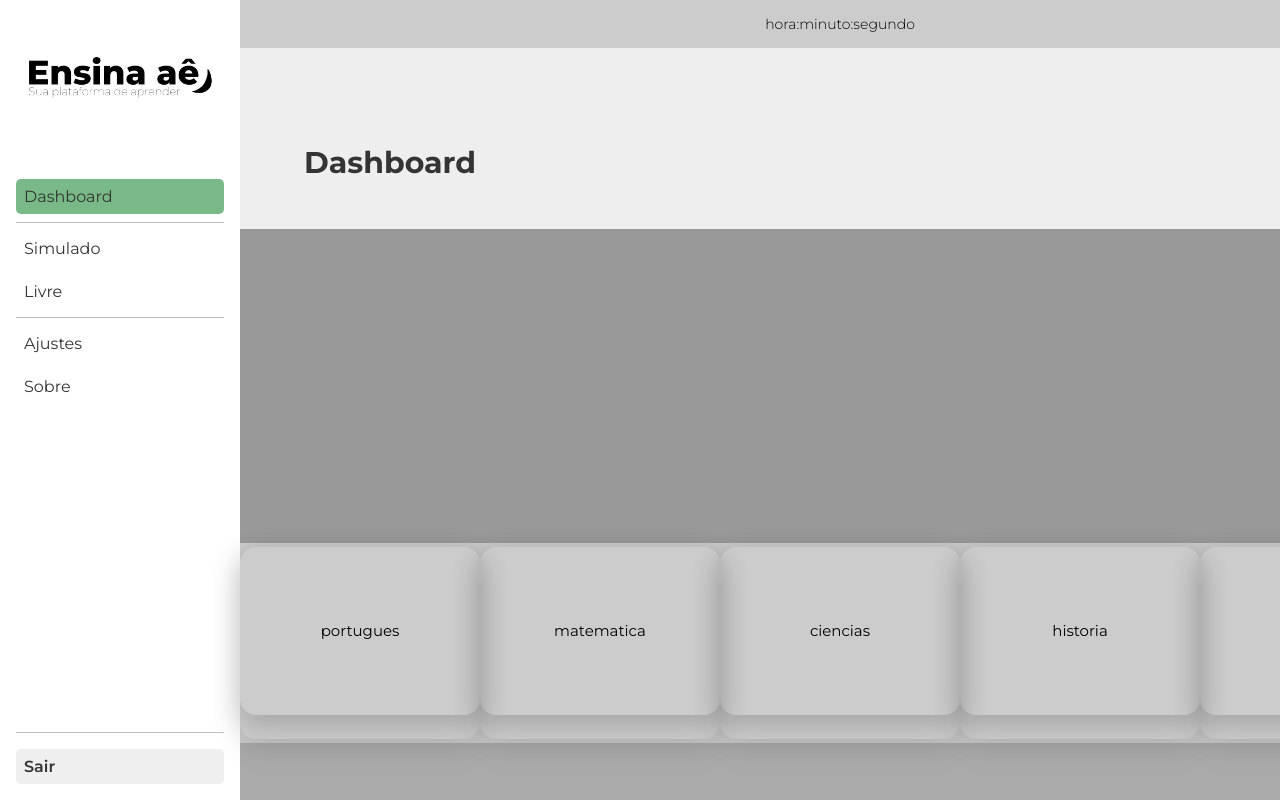
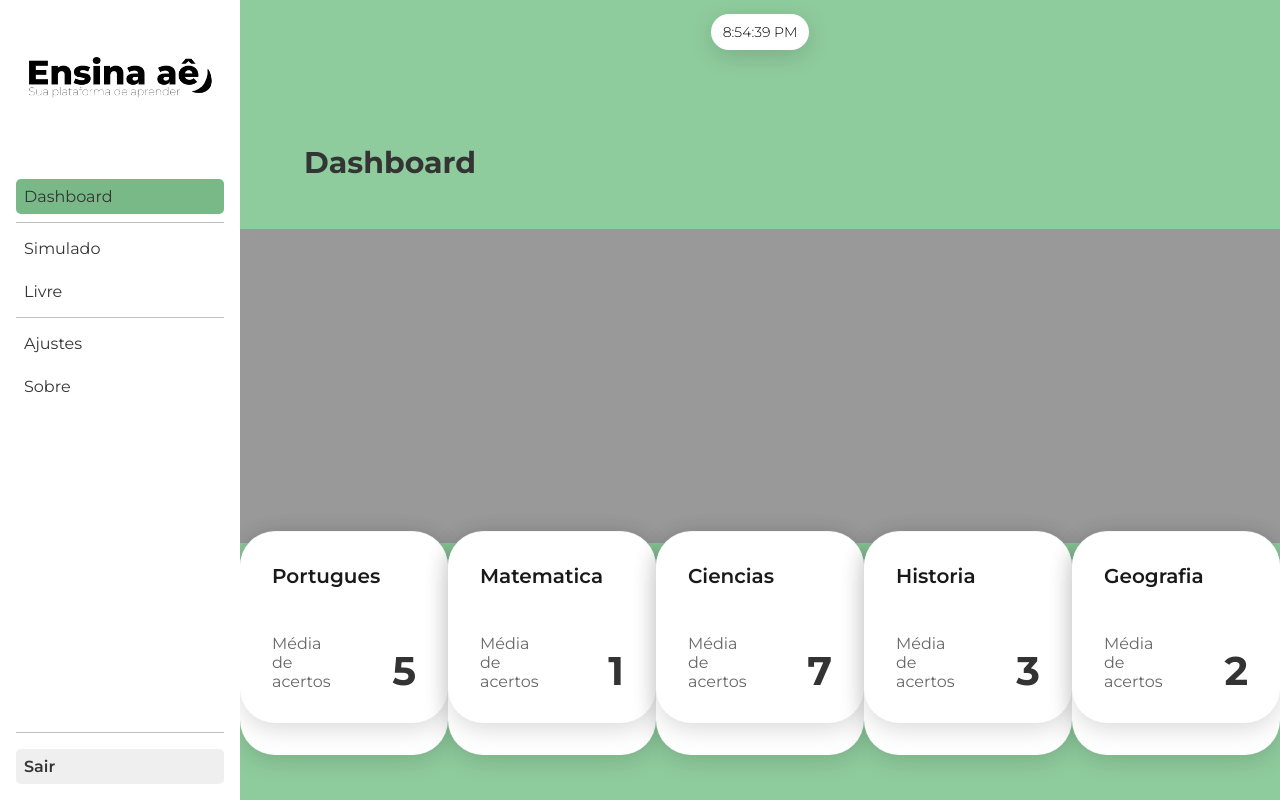
Before and after one commit to JulioJurema/EnsinaAe, a React (Vite) app: page / in a window 1280 px wide. Built offline with nearby package versions, Linux system fonts and the light colour scheme.

Commit message:
criação e estilização de elementos da dashboard pt1

```diff
--- a/src/App.css
+++ b/src/App.css
@@ -13,5 +13,4 @@
   .contentArea {
     height: 100%;
     width: 100%;
-    margin-right: 2em;
   }
--- a/src/App.tsx
+++ b/src/App.tsx
@@ -22,7 +22,7 @@ const App: React.FC = () => {
           <Navbar />
         </div>
       )}
-      <div className="contentArea max-h-[100vh]">
+      <div className="contentArea max-h-[100vh] w-[100%] m-[0] overflow-hidden">
         <Routes>
           <Route path='/' element={<Dashboard />} />
           <Route path='/simulado' element={<Simulado simulado={true} />} />
--- a/src/Components/CardMedia/index.tsx
+++ b/src/Components/CardMedia/index.tsx
@@ -1,21 +1,27 @@
 import React from "react";
 
-interface CardMediaProps{
-    cat: string;
-    media: number
-    max: number
-
+interface CardMediaProps {
+  cat: string;
+  media: number;
+  max: number;
 }
 
 const CardMedia: React.FC<CardMediaProps> = (props) => {
-    return(
-        <section className=" m-auto h-[12em] w-[15em] rounded-[1em] pb-[1.5em] shadow-[0_10px_30px_rgba(0,0,0,0.1)]">
-            <div className="flex justify-center items-center h-[100%] w-[100%] rounded-[1em] shadow-[0_10px_30px_rgba(0,0,0,0.2)]">
-                <p>{props.cat}</p>
-            </div>
-
-        </section>
-    )
+  return (
+    <div className="bg-[white] rounded-[35px] shadow-[0_6px_25px_rgba(0,0,0,0.15)] w-[15em] h-[14em] flex items-center justify-center">
+      <div className="bg-[white] rounded-[35px] shadow-[0_6px_25px_rgba(0,0,0,0.15)] w-[100%] h-[85%] mb-[15%] p-[2em] flex flex-col justify-between">
+        <h3 className="text-[20px] font-[600] text-[rgba(0,0,0,0.9)] capitalize">
+          {props.cat}
+        </h3>
+        <div className="flex justify-between items-end mt-[10px]">
+          <p className="text-[16px] w-[50%] text-[rgba(0,0,0,0.6)]">Média de acertos</p>
+          <span className="text-[40px] font-[700] text-[rgba(0,0,0,0.8)] leading-[1]">
+            {props.media}
+          </span>
+        </div>
+      </div>
+    </div>
+  );
 };
 
 export default CardMedia;
--- a/src/Pages/Dashboard/index.tsx
+++ b/src/Pages/Dashboard/index.tsx
@@ -2,14 +2,29 @@ import React from "react";
 import CardMedia from "../../Components/CardMedia";
 
 const Dashboard: React.FC = () => {
+    const [relogio, setRelogio] = React.useState(new Date().toLocaleTimeString());
+
+
+
+
+    React.useEffect(() => {
+    const timer = setInterval(() => {
+        setRelogio(new Date().toLocaleTimeString());
+    }, 1000);
+    return () => clearInterval(timer);
+    }, []);
+
+
+
+
     return(
-        <section className="flex justify-center h-[100vh] w-[100%]">
-            <div className="flex content-between flex-col h-[100%] w-[100%] max-w-[1500px] bg-[#aaa]">
-                <div className="header w-[100%] h-[auto] bg-[#ccc]">
-                    <div className="flex flex-col justify-center text-center h-[3em]">
-                        <span>hora:minuto:segundo</span>
+        <section className="flex justify-center h-[100vh] w-[100%] bg-[var(--verde-terciario)]">
+            <div className="flex content-between flex-col h-[100%] w-[100%] max-w-[1500px]">
+                <div className="header w-[100%] h-[auto]">
+                    <div className="flex flex-row justify-center content-center text-center h-[3em]">
+                        <span className="h-[2.6em] w-[7em] mt-[1em] p-[0.5em] rounded-[2em] content-center text-center bg-[white] shadow-[0_6px_25px_rgba(0,0,0,0.15)]">{relogio}</span>
                     </div>
-                    <div className="line2 w-[100%] pl-[4em] h-[auto] pt-[6em] pb-[3em] bg-[#eee]">
+                    <div className="line2 w-[100%] pl-[4em] h-[auto] pt-[6em] pb-[3em]">
                         <h2 className="text-[30px] text-[var(--texto-preto-primario)]">Dashboard</h2>
                     </div>
                 </div>
@@ -17,16 +32,15 @@ const Dashboard: React.FC = () => {
                     <div className="line1 w-[100%] h-[55%] bg-[#999]">
 
                     </div>
-                    <div className="flex justify-center items-center content-between w-[100%] h-[35%] bg-[#ccc]">
-                        <CardMedia cat="portugues" media={22.5} max={14}/>
-                        <CardMedia cat="matematica" media={22.5} max={14}/>
-                        <CardMedia cat="ciencias" media={22.5} max={14}/>
-                        <CardMedia cat="historia" media={22.5} max={14}/>
-                        <CardMedia cat="geografia" media={22.5} max={14}/>
+                    <div className="flex justify-between items-center content-between w-[100%] h-[35%]">
+                        <CardMedia cat="portugues" media={5} max={14}/>
+                        <CardMedia cat="matematica" media={1} max={14}/>
+                        <CardMedia cat="ciencias" media={7} max={14}/>
+                        <CardMedia cat="historia" media={3} max={14}/>
+                        <CardMedia cat="geografia" media={2} max={14}/>
                     </div>
                 </div>
             </div>
-
         </section>
     )
 };
--- a/src/Pages/LoginPage/index.tsx
+++ b/src/Pages/LoginPage/index.tsx
@@ -2,7 +2,8 @@ import './style.css';
 import Logo from '../../assets/Logo.png';
 import Illustration from '../../assets/Ilustracao.png';
 import { signInWithPopup } from 'firebase/auth';
-import { auth, googleProvider } from '../../../firebase';
+import { auth, googleProvider, db} from '../../../firebase';
+import { doc, collection, getDoc, setDoc } from 'firebase/firestore';
 import { useNavigate } from 'react-router-dom';
 import { useEffect } from 'react';
 import { FaGoogle, FaFacebookF, FaMicrosoft } from 'react-icons/fa';
@@ -27,11 +28,30 @@ const LoginPage: React.FC = () => {
         uid: user.uid,
       };
 
+      if (user.uid) {
+        const userRef = doc(collection(db, 'Users'), user.uid);
+        const userSnap = await getDoc(userRef);
+
+        if (!userSnap.exists()) {
+          await setDoc(userRef, {
+            nome: user.displayName,
+            email: user.email,
+            uid: user.uid,
+            criadoEm: new Date()
+          });
+          console.log('Usuário adicionado ao Firestore.');
+        } else {
+          console.log('Usuário já existe no Firestore.');
+        }
+      }
+
       localStorage.setItem('user', JSON.stringify(userData));
       navigate('/');
     } catch (error) {
       console.error('Erro no login com Google:', error);
     }
+
+
   };
 
   return (
--- a/src/Pages/Simulado/index.tsx
+++ b/src/Pages/Simulado/index.tsx
@@ -76,16 +76,16 @@ const Simulado: React.FC<SimuladoProps> = ({ simulado }) => {
         { nome: "historia", qtd: 5 },
         { nome: "geografia", qtd: 5 },
       ];
-
+      //vetor que receberá as questões
       let todasQuestoes: Question[] = [];
-
+      // faz a busca de questões no banco de dados
       for (const disc of disciplinas) {
         const colRef = collection(db, "Questions", disc.nome, "questoes");
         const snapshot = await getDocs(colRef);
         const lista: Question[] = snapshot.docs.map((doc) => ({
           id: doc.id,
+          ...(doc.data() as Omit<Question, "id">),
           categoria: disc.nome,
-          ...(doc.data() as Omit<Question, "id">),
         }));
         // embaralha e pega só a quantidade necessária
         const selecionadas = lista.sort(() => Math.random() - 0.5).slice(0, disc.qtd);
@@ -211,12 +211,6 @@ const Simulado: React.FC<SimuladoProps> = ({ simulado }) => {
               ) : (
                 <>
                   <button
-                    className="px-[2em] py-[1em] bg-blue-500 text-white rounded"
-                    onClick={() => setMostrarCorretas(true)}
-                  >
-                    Conferir respostas
-                  </button>
-                  <button
                     className="px-[2em] py-[1em] bg-green-500 text-white rounded"
                     onClick={novoSimulado}
                   >
--- a/src/assets/colors.css
+++ b/src/assets/colors.css
@@ -1,6 +1,7 @@
 :root{
     --verde-primario: #78B987;
     --verde-secundario: #2D743D;
+    --verde-terciario: #8FCC9D;
     --verde-select: #a1cdab;
     --texto-preto-primario: #343434;
     --vermelho-primario: #b64747;
```
